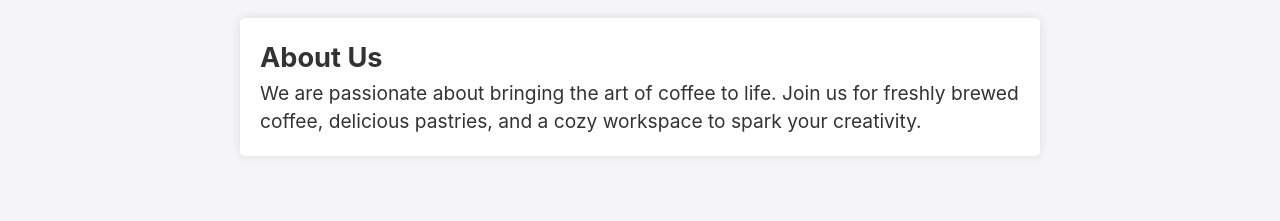
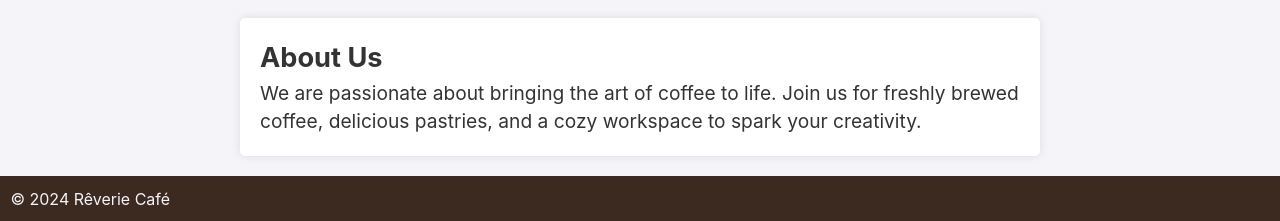
Before and after one commit to smith109/restaurant-page, a website built with webpack: page src/template.html in a window 1280 px wide. Shown: the part 897-1118 px from the top of the page. Before the commit the page ends 1073 px from the top, so only its background shows below. Built offline with nearby package versions, Linux system fonts and the light colour scheme.

Commit message:
Add footer

```diff
--- a/src/template.html
+++ b/src/template.html
@@ -18,6 +18,9 @@
       </nav>
     </header>
     <div id="content"></div>
+    <footer>
+      <p>© 2024 Rêverie Café</p>
+    </footer>
   </body>
 
 </html>
```
